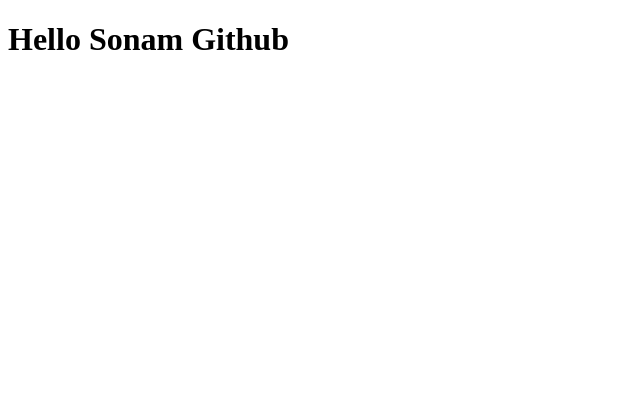
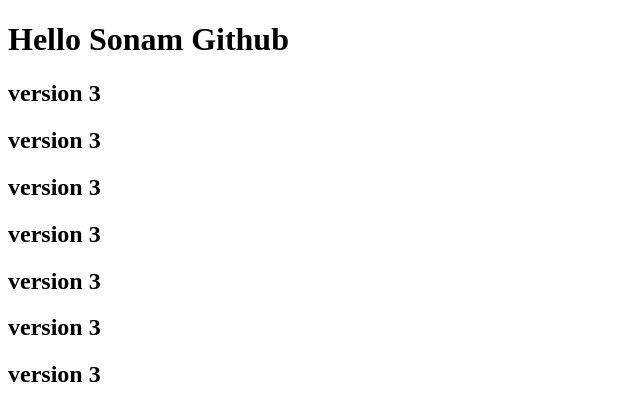
Before and after one commit to ronneyismael/github_practice, a plain HTML site: page index.html in a window 1280 px wide. Shown: the whole page, without its empty margins (0-640 px from the left). Drawn offline with Linux system fonts and the light colour scheme.

Commit message:
version 3 added

```diff
--- a/index.html
+++ b/index.html
@@ -7,6 +7,14 @@
 </head>
 <body>
     <h1>Hello Sonam Github</h1>
+    <h2>version 3</h2>
+    <h2>version 3</h2>
+    <h2>version 3</h2>
+    <h2>version 3</h2>
+    <h2>version 3</h2>
+    <h2>version 3</h2>
+    <h2>version 3</h2>
+
 
 </body>
 </html>
```
